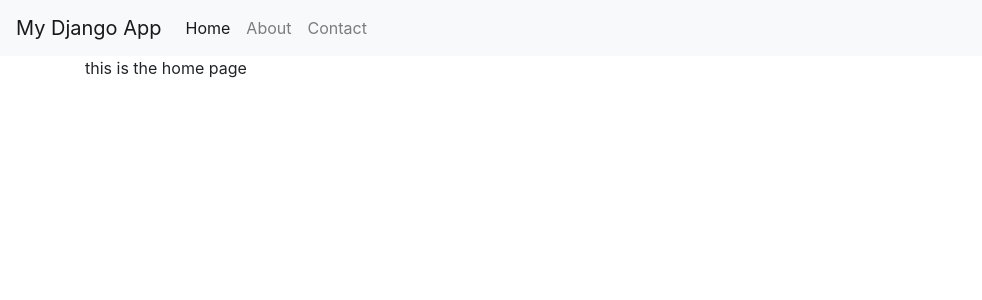
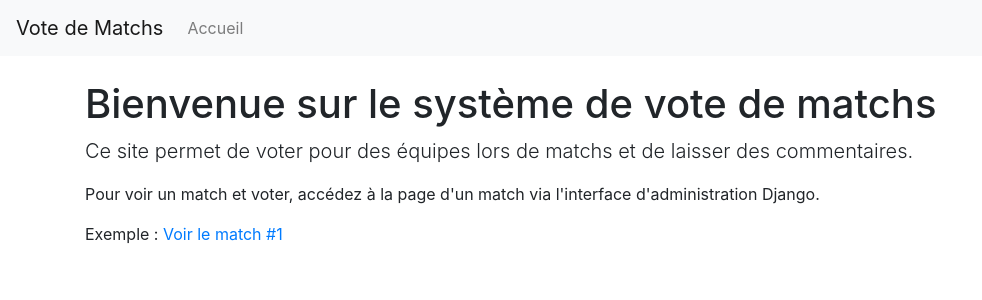
Before and after one commit to ossydreos/WEBA.YS, a Django app: page / in a window 1280 px wide. Shown: the top 300 px of the page, without its empty margins (0-982 px from the left). Run offline with Django 5.2, Linux system fonts and the light colour scheme; some libraries are stand-ins or nearby versions.

Commit message:
premiere version

```diff
--- a/hltvtracker/admin.py
+++ b/hltvtracker/admin.py
@@ -6,3 +6,7 @@ from .models import *
 # Register your models here.
 
 admin.site.register(TodoItem)
+admin.site.register(Team)
+admin.site.register(Match)
+admin.site.register(MatchTeam)
+admin.site.register(Comment)
--- a/hltvtracker/templates/base.html
+++ b/hltvtracker/templates/base.html
@@ -13,20 +13,14 @@
 </head>
 <body>
 <nav class="navbar navbar-expand-lg navbar-light bg-light">
-    <a class="navbar-brand" href="#">My Django App</a>
+    <a class="navbar-brand" href="{% url 'home' %}">Vote de Matchs</a>
     <button class="navbar-toggler" type="button" data-toggle="collapse" data-target="#navbarNav"
             aria-controls="navbarNav" aria-expanded="false" aria-label="Toggle navigation"><span
             class="navbar-toggler-icon"></span></button>
     <div class="collapse navbar-collapse" id="navbarNav">
         <ul class="navbar-nav">
-            <li class="nav-item active">
-                <a class="nav-link" href="#">Home</a>
-            </li>
             <li class="nav-item">
-                <a class="nav-link" href="#">About</a>
-            </li>
-            <li class="nav-item">
-                <a class="nav-link" href="#">Contact</a>
+                <a class="nav-link" href="{% url 'home' %}">Accueil</a>
             </li>
         </ul>
     </div>
--- a/hltvtracker/templates/home.html
+++ b/hltvtracker/templates/home.html
@@ -1,4 +1,9 @@
 {% extends "base.html" %} {% block title %} Home Page {% endblock %}
 {% block content %}
-    <p>this is the home page</p>
+    <div class="mt-4">
+        <h1>Bienvenue sur le système de vote de matchs</h1>
+        <p class="lead">Ce site permet de voter pour des équipes lors de matchs et de laisser des commentaires.</p>
+        <p>Pour voir un match et voter, accédez à la page d'un match via l'interface d'administration Django.</p>
+        <p>Exemple : <a href="{% url 'match_detail' 1 %}">Voir le match #1</a></p>
+    </div>
 {% endblock %}
--- a/hltvtracker/urls.py
+++ b/hltvtracker/urls.py
@@ -3,5 +3,8 @@ from . import views
 
 urlpatterns = [
     path('', views.home, name='home'),
-    path("todos/", views.todos, name='todos')
+    path("todos/", views.todos, name='todos'),
+    path('match/<int:match_id>/', views.match_detail, name='match_detail'),
+    path('match/<int:match_id>/vote/<int:team_pos>/', views.vote, name='vote'),
+    path('match/<int:match_id>/cancel-vote/', views.cancel_vote, name='cancel_vote'),
 ]
--- a/hltvtracker/views.py
+++ b/hltvtracker/views.py
@@ -1,5 +1,7 @@
-from django.shortcuts import render, HttpResponse
+from django.shortcuts import render, HttpResponse, redirect, get_object_or_404
+from django.contrib import messages
 from .models import *
+from .forms import CommentForm
 
 
 # Create your views here.
@@ -11,3 +13,118 @@ def home(request):
 def todos(request):
     items = TodoItem.objects.all()
     return render(request, 'todos.html', {"todos": items})
+
+
+def match_detail(request, match_id):
+    """
+    Affiche les détails d'un match : les équipes, les votes, les pourcentages et les commentaires.
+    Gère aussi l'ajout de commentaires (Create du CRUD).
+    """
+    match = get_object_or_404(Match, id=match_id)
+
+    # Récupérer les deux équipes du match via MatchTeam
+    match_teams = MatchTeam.objects.filter(match=match).order_by('team_pos')
+    team1 = match_teams.filter(team_pos=1).first()
+    team2 = match_teams.filter(team_pos=2).first()
+
+    # Calculer les pourcentages de votes
+    total_votes = 0
+    if team1:
+        total_votes += team1.votes
+    if team2:
+        total_votes += team2.votes
+
+    team1_percent = 0
+    team2_percent = 0
+    if total_votes > 0:
+        if team1:
+            team1_percent = round((team1.votes / total_votes) * 100, 1)
+        if team2:
+            team2_percent = round((team2.votes / total_votes) * 100, 1)
+
+    # Récupérer tous les commentaires du match (Read du CRUD)
+    comments = Comment.objects.filter(match=match).order_by('-id')
+
+    # Vérifier si l'utilisateur a déjà voté
+    session_key = f'voted_match_{match_id}'
+    has_voted = session_key in request.session
+
+    # Gérer le formulaire de commentaire
+    if request.method == 'POST' and 'add_comment' in request.POST:
+        form = CommentForm(request.POST)
+        if form.is_valid():
+            comment = form.save(commit=False)
+            comment.match = match
+            comment.save()
+            messages.success(request, 'Votre commentaire a été ajouté !')
+            return redirect('match_detail', match_id=match_id)
+    else:
+        form = CommentForm()
+
+    context = {
+        'match': match,
+        'team1': team1,
+        'team2': team2,
+        'team1_percent': team1_percent,
+        'team2_percent': team2_percent,
+        'total_votes': total_votes,
+        'comments': comments,
+        'form': form,
+        'has_voted': has_voted,
+    }
+
+    return render(request, 'match.html', context)
+
+
+def vote(request, match_id, team_pos):
+    """
+    Permet de voter pour une équipe (Update du CRUD).
+    Utilise les sessions pour éviter les votes multiples.
+    """
+    match = get_object_or_404(Match, id=match_id)
+    match_team = get_object_or_404(MatchTeam, match=match, team_pos=team_pos)
+
+    # Vérifier si l'utilisateur a déjà voté pour ce match
+    session_key = f'voted_match_{match_id}'
+    if session_key in request.session:
+        messages.warning(request, 'Vous avez déjà voté pour ce match.')
+        return redirect('match_detail', match_id=match_id)
+
+    # Ajouter un vote
+    match_team.votes += 1
+    match_team.save()
+
+    # Enregistrer dans la session que l'utilisateur a voté
+    request.session[session_key] = True
+
+    messages.success(request, f'Vote enregistré pour {match_team.team.team_name} !')
+    return redirect('match_detail', match_id=match_id)
+
+
+def cancel_vote(request, match_id):
+    """
+    Annule le vote de l'utilisateur (Delete du CRUD).
+    Retire un vote de l'équipe pour laquelle l'utilisateur avait voté.
+    """
+    match = get_object_or_404(Match, id=match_id)
+
+    session_key = f'voted_match_{match_id}'
+    if session_key not in request.session:
+        messages.warning(request, "Vous n'avez pas encore voté pour ce match.")
+        return redirect('match_detail', match_id=match_id)
+
+    # On retire un vote de l'équipe qui avait le plus de votes (ou la première)
+    # Dans un vrai système, on devrait stocker pour quelle équipe l'utilisateur a voté
+    # Mais pour simplifier, on retire un vote de l'équipe qui en a le plus
+    match_teams = MatchTeam.objects.filter(match=match).order_by('-votes')
+    if match_teams.exists():
+        team_to_decrease = match_teams.first()
+        if team_to_decrease.votes > 0:
+            team_to_decrease.votes -= 1
+            team_to_decrease.save()
+
+    # Supprimer la session
+    del request.session[session_key]
+
+    messages.success(request, 'Vote annulé !')
+    return redirect('match_detail', match_id=match_id)
```
Also changed, not shown: STRUCTURE_DJANGO.md (deleted, +0 -79 lines), hltvtracker/forms.py (added, +28 -0 lines), hltvtracker/models.py (+40 -0 lines), hltvtracker/templates/match.html (added, +118 -0 lines), hltvtracker/migrations/0002_match_team_comment_matchteam.py (added).
